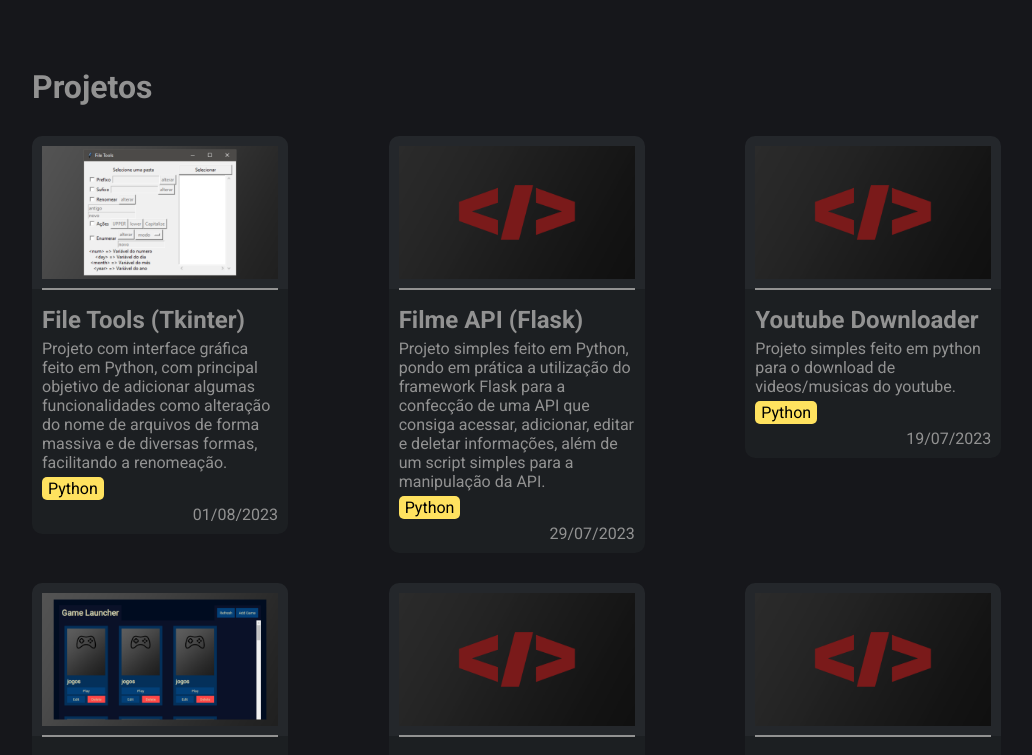
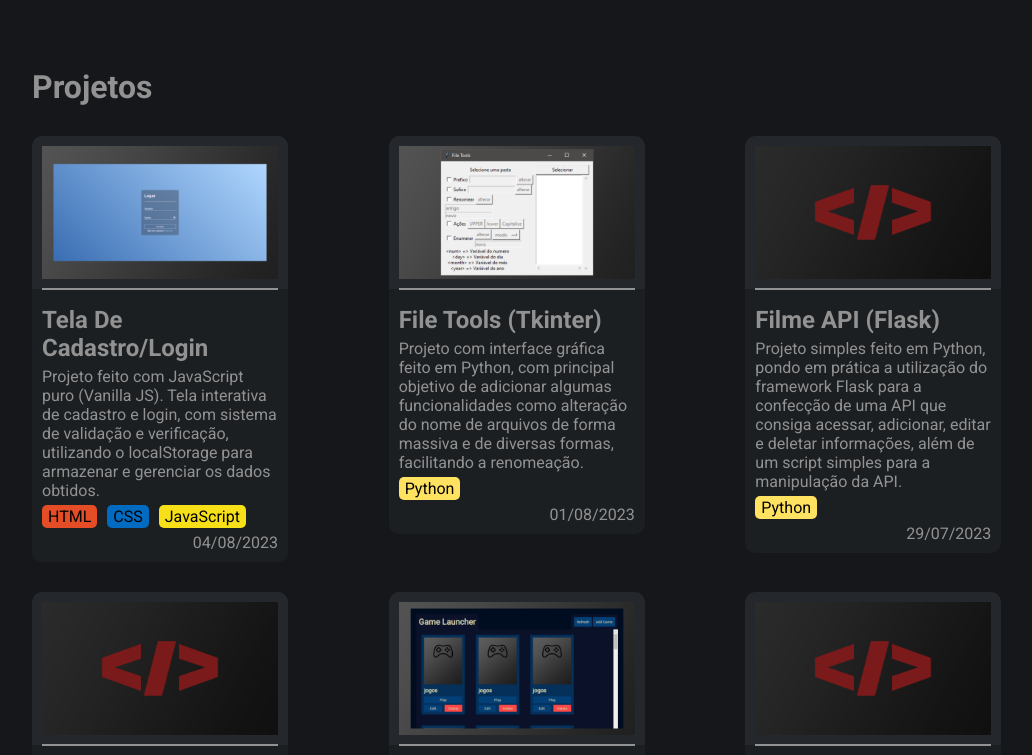
Before and after one commit to wesleymacedodev/Portfolio, a React (Create React App) app: page / in a window 1280 px wide. Shown: the part 1780-2535 px from the top of the page, without its empty margins (88-1120 px from the left). Built offline with nearby package versions, Linux system fonts and the light colour scheme.

Commit message:
new project

```diff
--- a/src/components/projects/Images.jsx
+++ b/src/components/projects/Images.jsx
@@ -4,3 +4,4 @@ export const gamelauncher_javascript_electron = require("./Images/gamelauncher_j
 export const file_tools_python_tkinter = require("./Images/file_tools_python_tkinter.png")
 export const dashboard_website_react = require("./Images/dashboard_website_react.png")
 export const wmusic_website_react = require("./Images/wmusic_website_react.png")
+export const tela_de_cadastro_login_javascript = require("./Images/tela_de_cadastro_login_javascript.png")
--- a/src/components/projects/Projects.jsx
+++ b/src/components/projects/Projects.jsx
@@ -5,7 +5,8 @@ default_image,
 file_tools_python_tkinter,
 gamelauncher_javascript_electron,
 dashboard_website_react,
-wmusic_website_react
+wmusic_website_react,
+tela_de_cadastro_login_javascript
 } from "./Images";
 import Project from "./Project";
 import Aos from "aos";
@@ -19,6 +20,17 @@ export default function Projects() {
     <div className={style.projects} data-aos="zoom-in-right">
       <h1 className={style.title}>Projetos</h1>
       <div className={style.projects_section}>
+      <Project
+          image={tela_de_cadastro_login_javascript}
+          style={style}
+          title={"Tela De Cadastro/Login"}
+          description={
+            "Projeto feito com JavaScript puro (Vanilla JS). Tela interativa de cadastro e login, com sistema de validação e verificação, utilizando o localStorage para armazenar e gerenciar os dados obtidos."
+          }
+          tecnology={["HTML", "CSS", "JavaScript"]}
+          date="04/08/2023"
+          url="https://github.com/wesleymacedodev/Projetos/tree/main/Projetos%20Maiores/Tela%20De%20Cadastro%5CLogin%20-%20JavaScript"
+        />
       <Project
           image={file_tools_python_tkinter}
           style={style}
```
Also changed, not shown: src/components/projects/Images/tela_de_cadastro_login_javascript.png (added).
